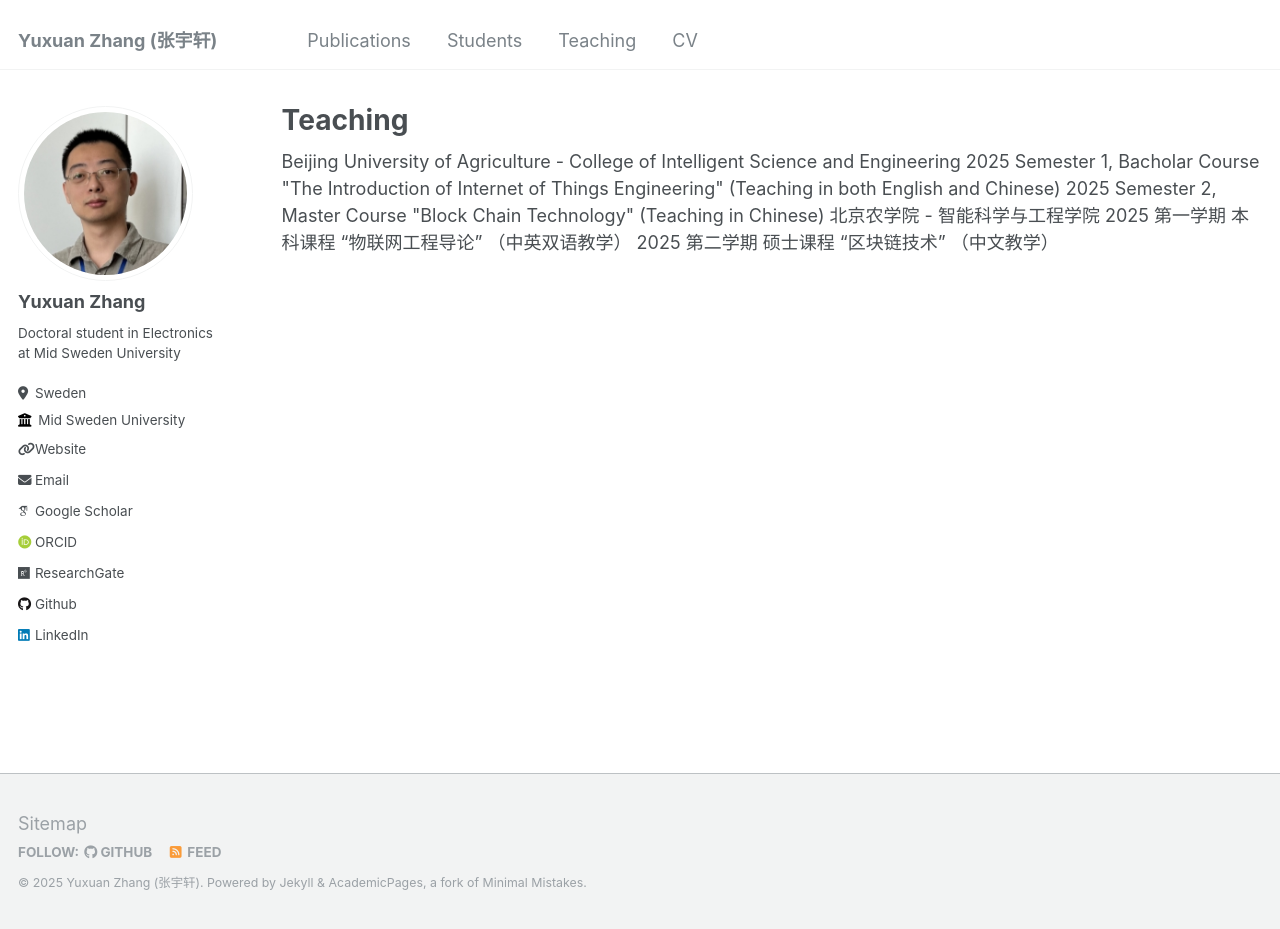
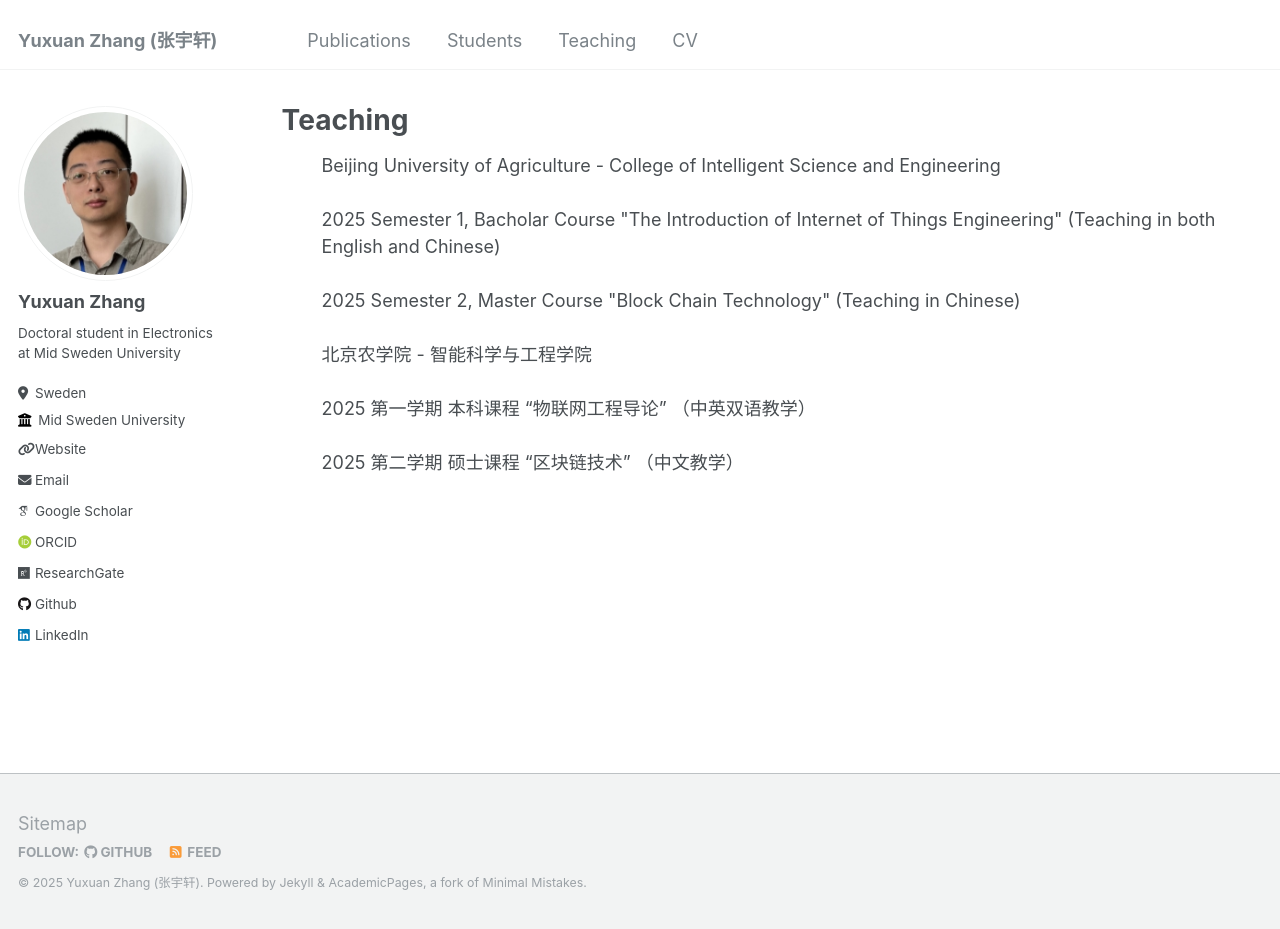
Before and after one commit to YuxuanZhang-96/YuxuanZhang-96.github.io, a Jekyll site: the page built from _pages/teaching.html, in a window 1280 px wide and 929 px high. Built offline with Jekyll 4.4.1, drawn with Linux system fonts in a browser that asks for light colours; some web fonts are replaced.

Commit message:
Add bilingual course information to teaching page

```diff
--- a/_pages/teaching.html
+++ b/_pages/teaching.html
@@ -4,11 +4,12 @@ title: "Teaching"
 permalink: /teaching/
 author_profile: true
 ---
+<ul>
+Beijing University of Agriculture - College of Intelligent Science and Engineering<br><br>
+2025 Semester 1, Bacholar Course "The Introduction of Internet of Things Engineering" (Teaching in both English and Chinese)<br><br>
+2025 Semester 2, Master Course "Block Chain Technology" (Teaching in Chinese)<br><br>
 
-Beijing University of Agriculture - College of Intelligent Science and Engineering
-2025 Semester 1, Bacholar Course "The Introduction of Internet of Things Engineering" (Teaching in both English and Chinese)
-2025 Semester 2, Master Course "Block Chain Technology" (Teaching in Chinese)
-
-北京农学院 - 智能科学与工程学院
-2025 第一学期 本科课程 “物联网工程导论” （中英双语教学）
-2025 第二学期 硕士课程 “区块链技术” （中文教学）
+北京农学院 - 智能科学与工程学院<br><br>
+2025 第一学期 本科课程 “物联网工程导论” （中英双语教学）<br><br>
+2025 第二学期 硕士课程 “区块链技术” （中文教学）<br><br>
+</ul>
```
